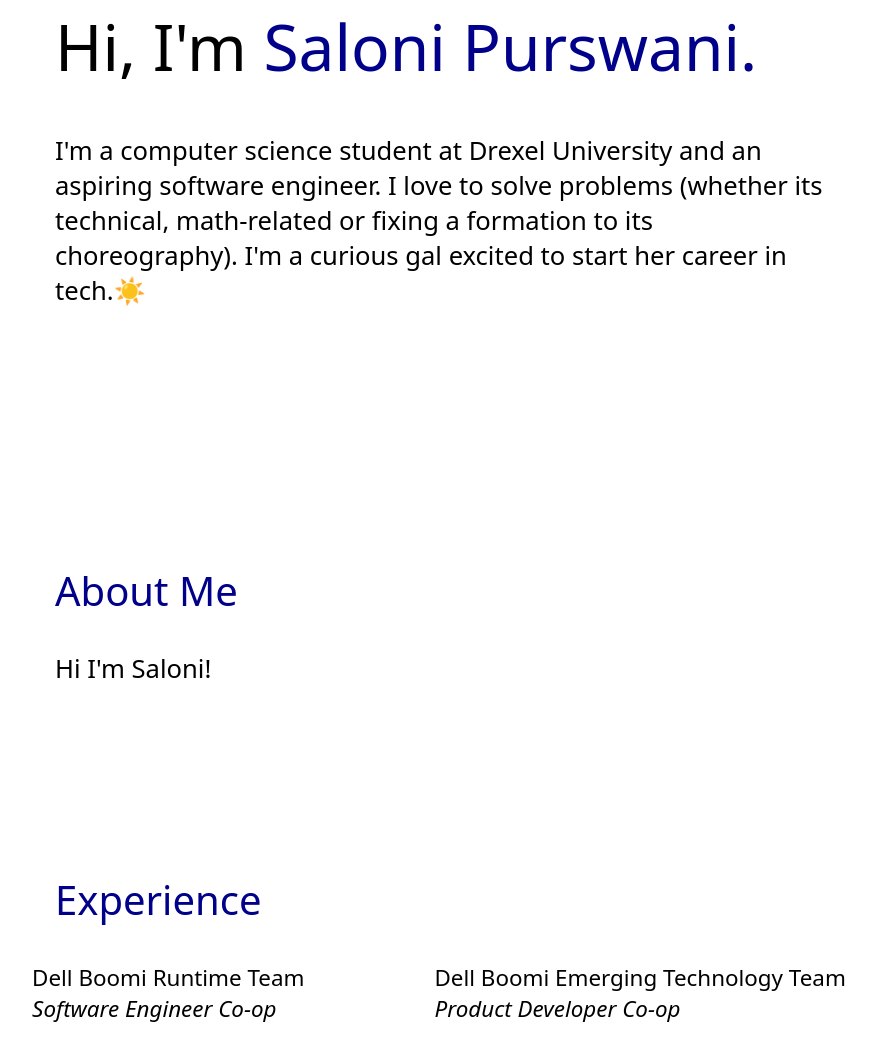
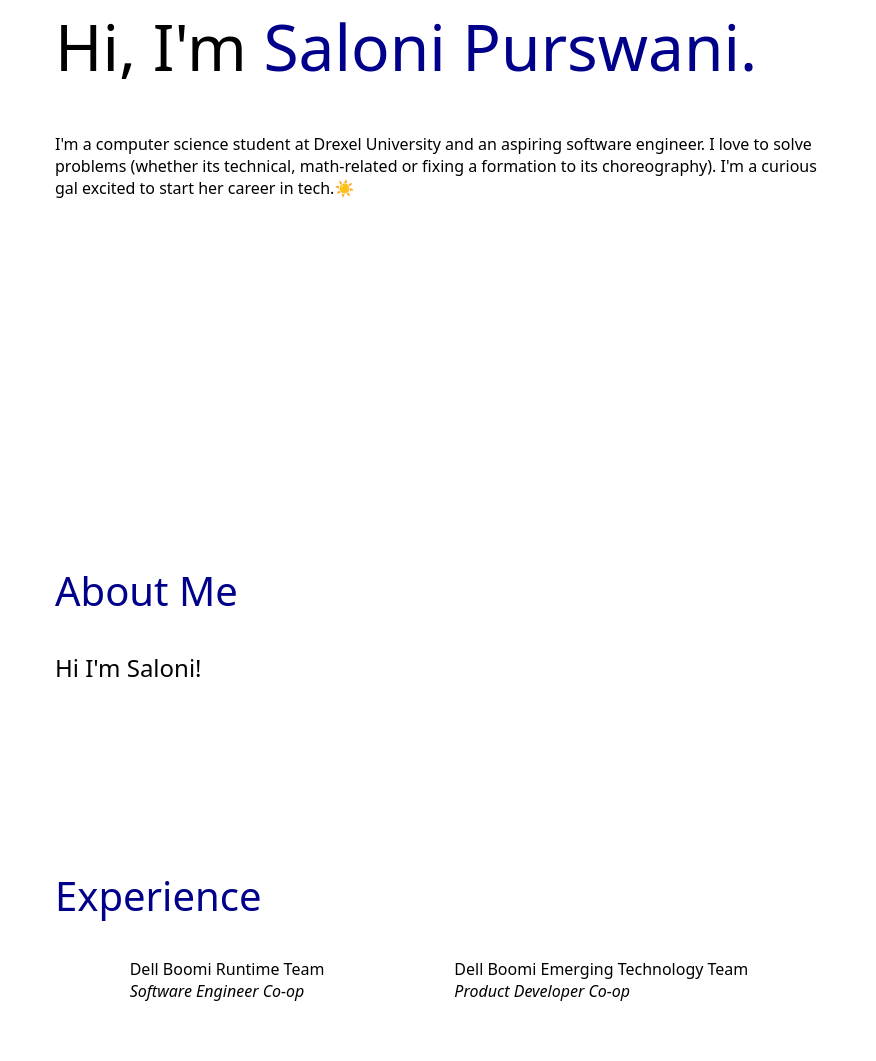
Before and after one commit to Sppurswani/sppurswani.github.io, a plain HTML site: page index.html in a window 1280 px wide. Shown: the part 267-1328 px from the top of the page, without its empty margins (201-1077 px from the left). Drawn offline with Linux system fonts and the light colour scheme; a script that the page names is missing.

Commit message:
updated text sizes

```diff
--- a/style.css
+++ b/style.css
@@ -53,7 +53,7 @@ body {
     color: darkblue;
     text-decoration: none;
     padding: 0vw 1vw 0vw 1vw;
-    font-size: 1.3vw;
+    font-size: 2vh;
   }
 
   .page__header {
@@ -133,13 +133,13 @@ body {
   .description {
     padding-left: 20vw;
     margin-top: 3vh;
-    font-size: 2vw;
+    font-size: 2vh;
   }
 
   p{
     padding-left: 20vw;
     margin-top: 3vh;
-    font-size: 2vw;
+    font-size: 3vh;
   }
 
   table {
@@ -148,7 +148,7 @@ body {
 
   td {
     padding: 0vh 5vw 0vh 5vw;
-    font-size: 1.75vw;
+    font-size: 2vh;
   }
 
   .experience {
```
